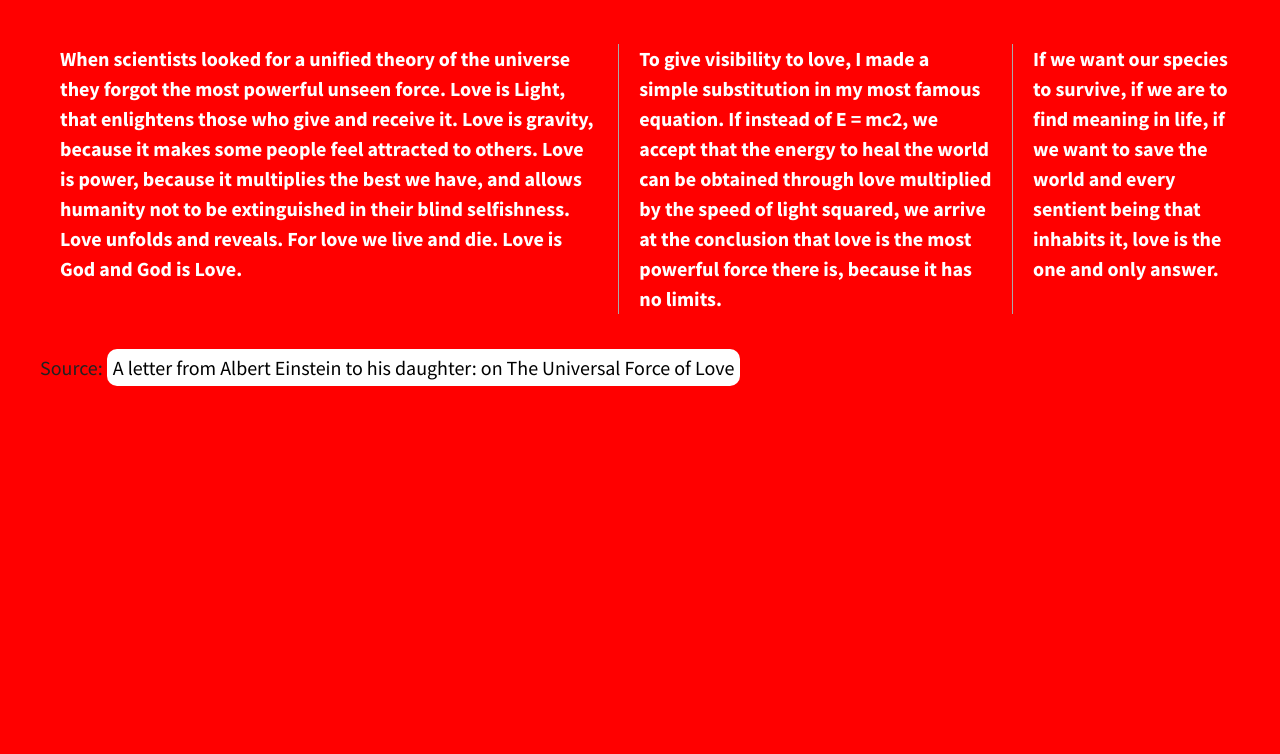
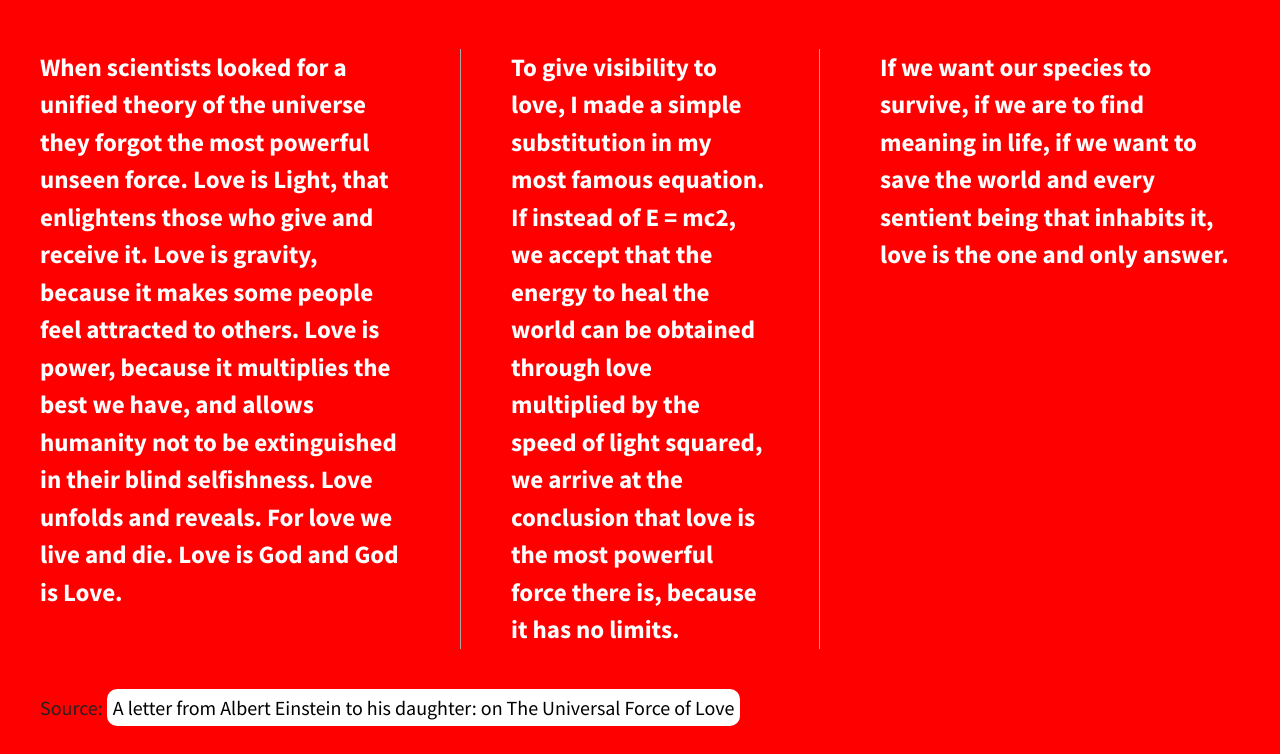
Before and after one commit to VloraK/divs-flexbox-starter, a plain HTML site: page index.html in a window 1280 px wide. Shown: the part 126-880 px from the top of the page. Drawn offline with nearby package versions, Linux system fonts and the light colour scheme.

Commit message:
divs-flexbox

```diff
--- a/css/main.css
+++ b/css/main.css
@@ -112,8 +112,9 @@ body {
   /*add display:flex and set justify-content to space-between*/
   font-weight: 700;
   display: flex;
+  flex-flow: row wrap;
   justify-content: space-between;
-  align-items: baseline;
+  align-items:flex-start;
 
 
 }
@@ -125,23 +126,21 @@ h1 {
 }
 
 .div-1, .div-2, .div-3 {
-  /*give the divs a width of 30%, add display:flex, set justify-content and align-items to center*/
-  color: #fff;
-  line-height: 1.5em;
-  font-size: 1em;
-  padding-left:1em;
-  background-color:red;
   display: flex;
   justify-content: center;
   align-items: center;
-
+  color: #fff;
+  line-height: 1.5em;
+  font-size: 1.25em;
+  width: 30%;
+  height: auto;
 }
 
 .div-2 p{
   border-left: 1px solid darkgrey;
   border-right: 1px solid darkgrey;
-  padding-left: 1em;
-  padding-right: 1em;
+  padding-left: 2em;
+  padding-right: 2em;
 
 }
 
```
